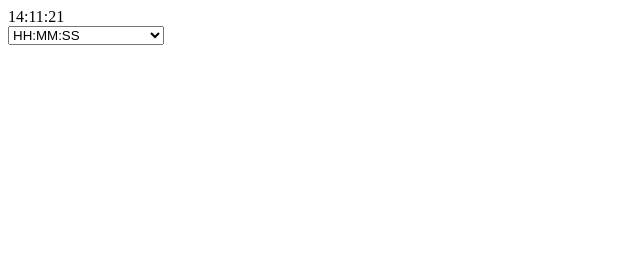
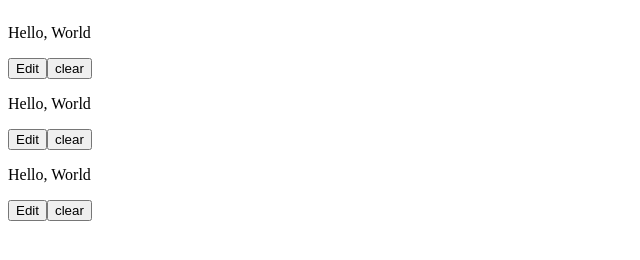
Before and after one commit to nikita-zima/Hillel_It, a plain HTML site: page index.html in a window 1280 px wide. Shown: the whole page, without its empty margins (0-640 px from the left). Drawn offline with Linux system fonts and the light colour scheme.

Commit message:
LocalStorage

```diff
--- /dev/null
+++ b/LocalStorage/button.js
@@ -0,0 +1,18 @@
+class Button{
+    #button;
+    constructor(props){
+        this.#button=document.createElement("button");
+
+        this.#button.className=props?.className??"";
+
+        const text = props?.text ?? "";
+        this.setText(text);
+
+    }
+    setText(text){
+        this.#button.innerText=text;
+    }
+    parse(){
+        return this.#button;
+    }
+}
--- /dev/null
+++ b/LocalStorage/script.js
@@ -0,0 +1,4 @@
+for (let i = 0; i < 3; i++) {
+    const textElement = new TextElement(i,{ defaultValue: "Hello, World"});
+    document.body.appendChild(textElement.render());
+}
--- /dev/null
+++ b/LocalStorage/textFields.js
@@ -0,0 +1,62 @@
+class TextElement {
+    #edit;
+    #clear;
+    #text; // element
+    #storageKey;
+
+    constructor(index, props) {
+        this.#text = document.createElement("p");
+
+        this.#edit = new Button({
+            className: "edit",
+            text: "Edit",
+        });
+        this.#edit.parse().addEventListener("click", () => {
+            const name = prompt("Enter new name");
+            if (name !== "" || name !== undefined) {
+                this.#text.innerText = name;
+                this.saveData(this.#text.innerText);
+            }
+        })
+        this.#clear=new Button({
+            className: "clear",
+            text: "clear",
+
+        })
+        this.#clear.parse().addEventListener("click",()=>{
+            const result=confirm("Are you sure");
+            if(result===true){
+                this.#text.innerText="";
+                this.saveData(this.#text.innerText);
+            }
+        })
+
+        this.#storageKey = `text-element-data-${index}`;
+
+        let value = this.loadData();
+        if (value === null) {
+            value = props?.defaultValue ?? "";
+        }
+
+        this.#text.innerText = value;
+    }
+
+    saveData(value) {
+        localStorage.setItem(this.#storageKey, value);
+    }
+
+    loadData() {
+        return localStorage.getItem(this.#storageKey);
+    }
+
+    render() {
+        const container = document.createElement("div");
+        container.className = "wrapper";
+
+        container.appendChild(this.#text);
+        container.appendChild(this.#edit.parse());
+        container.appendChild(this.#clear.parse());
+
+        return container;
+    }
+}
--- a/index.html
+++ b/index.html
@@ -14,6 +14,8 @@
 </head>
 <body>
   <div class="time"></div>
-  <script src="time2.0/time2.0.js"></script>
+  <script src="LocalStorage/button.js"></script>
+  <script src="LocalStorage/textFields.js"></script>
+  <script src="LocalStorage/script.js"></script>
 </body>
 </html>
```
